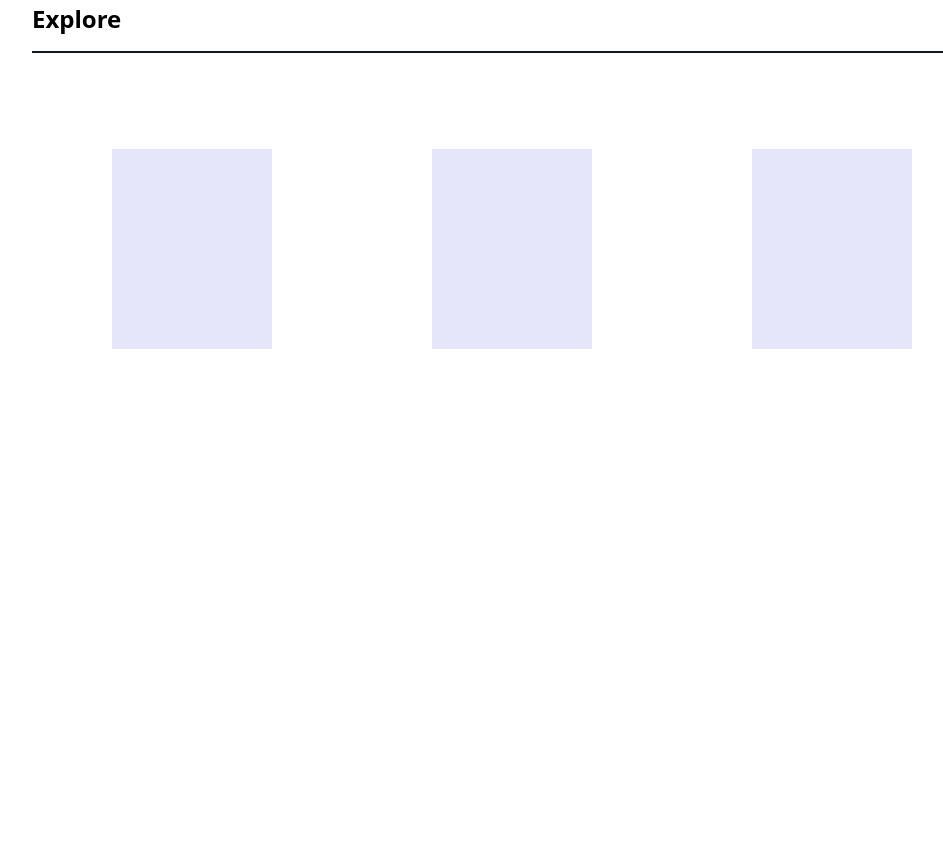
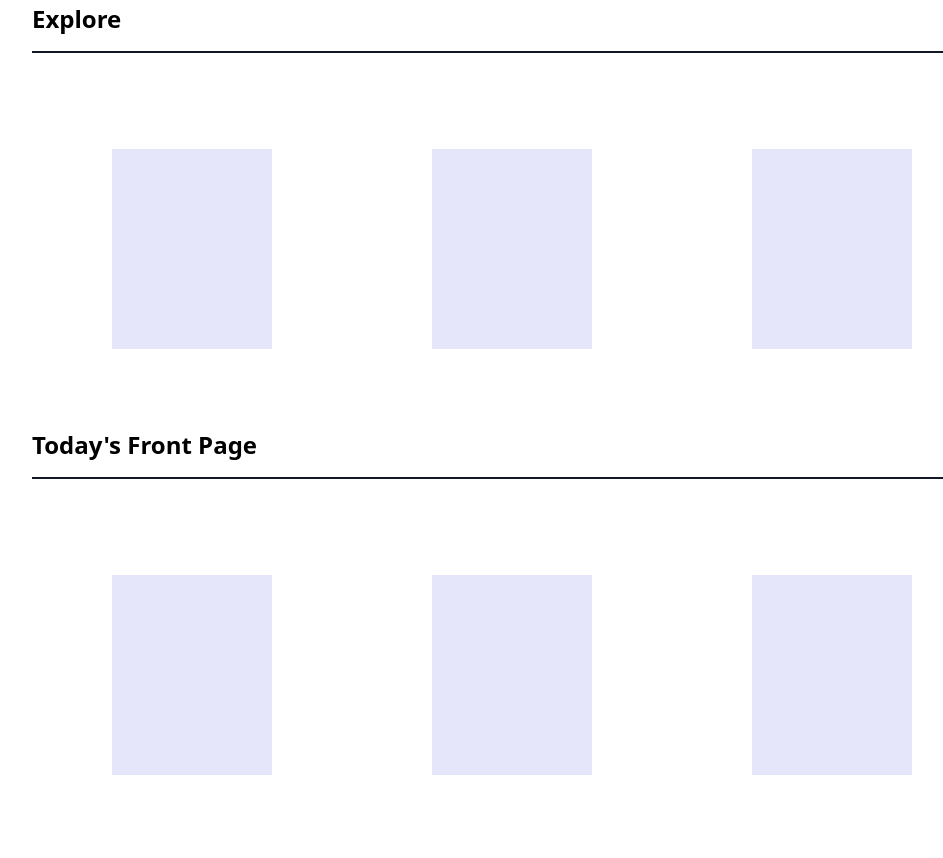
Before and after one commit to PatZhang0214/stock-tracker, a website: page src/public/main.html in a window 1280 px wide. Shown: the part 877-1735 px from the top of the page, without its empty margins (128-1071 px from the left). Before the commit the page ends 1386 px from the top, so only its background shows below. Drawn offline with nearby package versions, Linux system fonts and the light colour scheme; animation ran at ten frames a second.

Commit message:
New section added

```diff
--- a/src/public/main.html
+++ b/src/public/main.html
@@ -43,7 +43,17 @@
         <hr class="w-160 h-0.5 my-4 bg-gray-900 border-0 dark:bg-gray-700">
         <div id="explore-section" class="flex flex-row">
             <div id="explore-subsection" class="m-20">
+            </div>
+            <div id="explore-subsection" class="m-20">
 
+            </div>
+            <div id="explore-subsection" class="m-20">
+            </div>
+        </div>
+        <h1 class="font-semibold text-2xl">Today's Front Page</h1>
+        <hr class="w-160 h-0.5 my-4 bg-gray-900 border-0 dark:bg-gray-700">
+        <div id="explore-section" class="flex flex-row">
+            <div id="explore-subsection" class="m-20">
             </div>
             <div id="explore-subsection" class="m-20">
 
```
